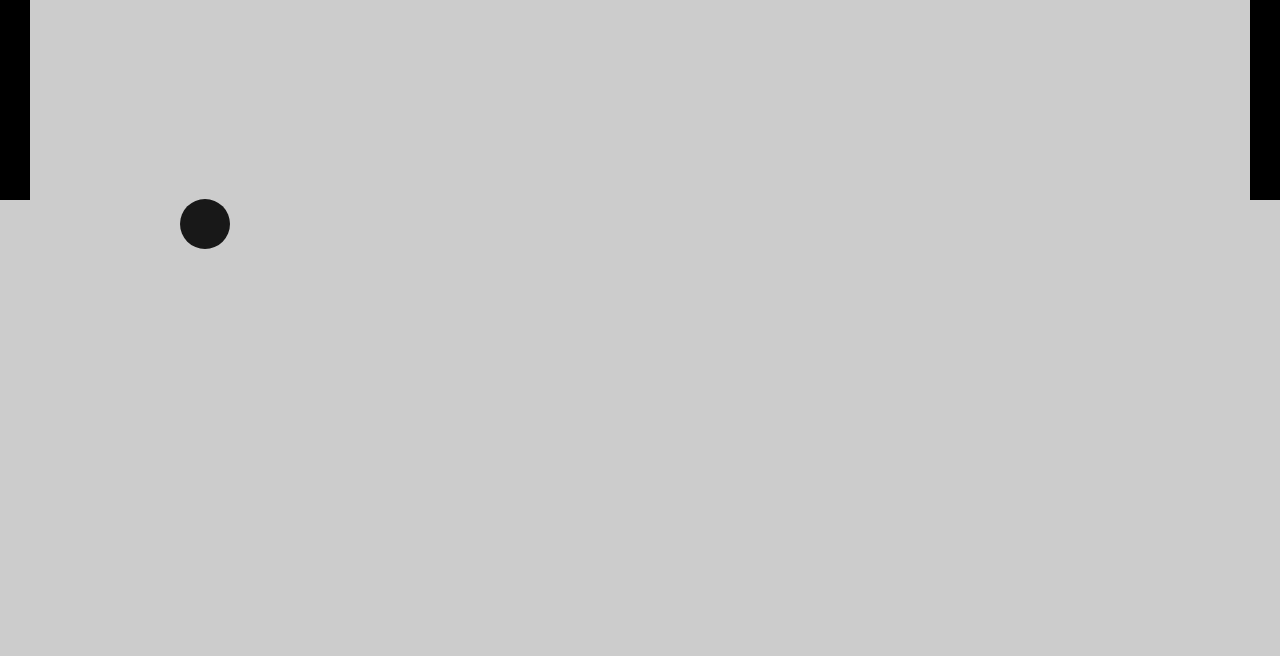
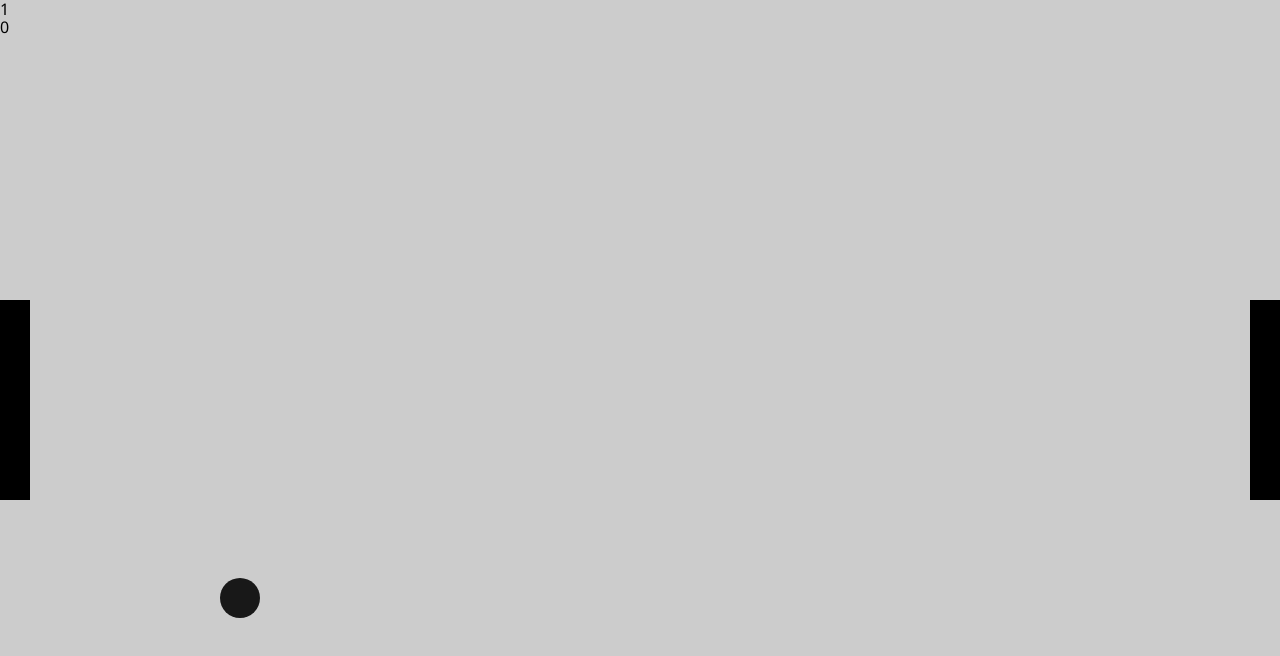
Before and after one commit to kuiche/pongscreen, a browser extension: page newtab.html in a window 1280 px wide. Both pictures are taken after a click on the element "Play!". Drawn offline with nearby package versions, Linux system fonts and the light colour scheme.

Commit message:
pongball

```diff
--- a/assets/css/style.css
+++ b/assets/css/style.css
@@ -51,6 +51,7 @@ body {
 .bumper {
   height: 200px;
   width: 30px;
+  top: calc(50% - 100px);
   background-color: #000;
   position: absolute;
 }
@@ -66,7 +67,8 @@ body {
 .ball {
   position: absolute;
   background-color: #181818;
-  height:50px;
-  width:50px;
-  border-radius: 25px;
+  height:40px;
+  width:40px;
+  left: -200px;
+  border-radius: 20px;
 }
--- a/newtab.html
+++ b/newtab.html
@@ -8,6 +8,8 @@
   </head>
   <body>
    <div id="gameboard" class="full">
+      <div class="score">0</div>
+      <div class="score">0</div>
       <div class="bumper left"></div>
       <div class="bumper right"></div>
       <div id="ball" class="ball"></div>
--- a/src/pong.js
+++ b/src/pong.js
@@ -31,8 +31,8 @@ KeyHandler.prototype.iteration = function(bumper) {
 
 function Game(options) {
   var defaultOptions = {
-      gameSpeed: 30,
-      initialVelocity: 30,
+      gameSpeed: 10,
+      initialVelocity: 10,
       bumperHandlers: {
         left: new KeyHandler({
           upKey: 87, // w
@@ -43,7 +43,7 @@ function Game(options) {
           downKey: 40 // down
         })
       },
-      bumperSpeed: 40
+      bumperSpeed: 20
     },
     _this = this
   ;
@@ -53,7 +53,7 @@ function Game(options) {
   this.bumpers = document.getElementsByClassName('bumper');
   this.ball = document.getElementById('ball');
   this.board = document.getElementById('gameboard');
-  this.turn = 0;
+  this.server = 0;
 
   [].forEach.call(this.bumpers, function(elem) {
     elem.up = function() {
@@ -81,16 +81,6 @@ Game.prototype.reset = function() {
 Game.prototype.run = function() {
   var _this = this,
     ball = this.ball,
-    resetBall = function() {
-      if (_this.turn == 0) {
-        ball.style.left = _this.bumpers[0].offsetWidth + "px";
-        ball.velocity = [_this.options.initialVelocity, 0];
-      } else {
-        ball.style.left = (_this.board.offsetWidth - _this.bumpers[1].offsetWidth - _this.ball.offsetWidth) + "px";
-        ball.velocity = [-1*_this.options.initialVelocity, 0];
-      }
-    },
-
     iteration = function() {
       // move ball
       ball.style.left = (ball.offsetLeft + ball.velocity[0]) + "px";
@@ -135,16 +125,64 @@ Game.prototype.run = function() {
       } else if (ball.offsetTop + ball.offsetHeight >= _this.board.offsetTop + _this.board.offsetHeight - _this.options.initialVelocity) {
         ball.velocity[1] = -Math.abs(ball.velocity[0]);
       }
+
+      // score condition
+      var roundEnd = false;
+      if (ball.offsetLeft <= _this.board.offsetLeft) {
+        _this.scores[1]++;
+        _this.server = 0;
+        roundEnd = true;
+      } else if (ball.offsetLeft + ball.offsetWidth >= _this.board.offsetLeft + _this.board.offsetWidth) {
+        _this.scores[0]++;
+        _this.server = 1;
+        roundEnd = true;
+      }
+
+      if (roundEnd) {
+        _this.updateScoreboard();
+        _this.newRound();
+      }
     }
   ;
 
-  resetBall();
-
-  window.setInterval(iteration, this.options.gameSpeed);
+  // call with anon function otherwise we get a crazy error
+  this.mainLoop = window.setInterval(function() { iteration() }, this.options.gameSpeed);
 };
 
-Game.prototype.stop = function () {
-  window.clearInterval();
+Game.prototype.stop = function() {
+  clearInterval(this.mainLoop);
+};
+
+Game.prototype.updateScoreboard = function() {
+  var scoreboards = document.getElementsByClassName('score');
+  this.scores.forEach(function(score, id) {
+    scoreboards[id].innerHTML = score;
+  });
+};
+
+Game.prototype.newRound = function() {
+  var _this = this,
+    ball = this.ball,
+    // ball to go in a kinda random direction
+    verticalV = Math.floor(Math.random() * 5) * (Math.random() < 0.5 ? 1 :-1)
+  ;
+
+  console.log(verticalV);
+  if (this.server == 0) {
+    ball.style.left = this.bumpers[0].offsetWidth + "px";
+    ball.velocity = [this.options.initialVelocity, verticalV];
+  } else {
+    ball.style.left = (this.board.offsetWidth - this.bumpers[1].offsetWidth - this.ball.offsetWidth) + "px";
+    ball.velocity = [-1*this.options.initialVelocity, verticalV];
+  }
+
+  ball.style.top = (this.bumpers[this.server].offsetTop
+    + this.bumpers[this.server].offsetHeight/2
+    - ball.offsetHeight/2) + "px";
+
+  clearInterval(this.mainLoop);
+
+  setTimeout(function() { _this.run() }, 300);
 };
 
 
@@ -157,5 +195,5 @@ startButton.onclick = function() {
   var game = new Game();
   game.reset();
 
-  game.run();
+  game.newRound();
 };
```
